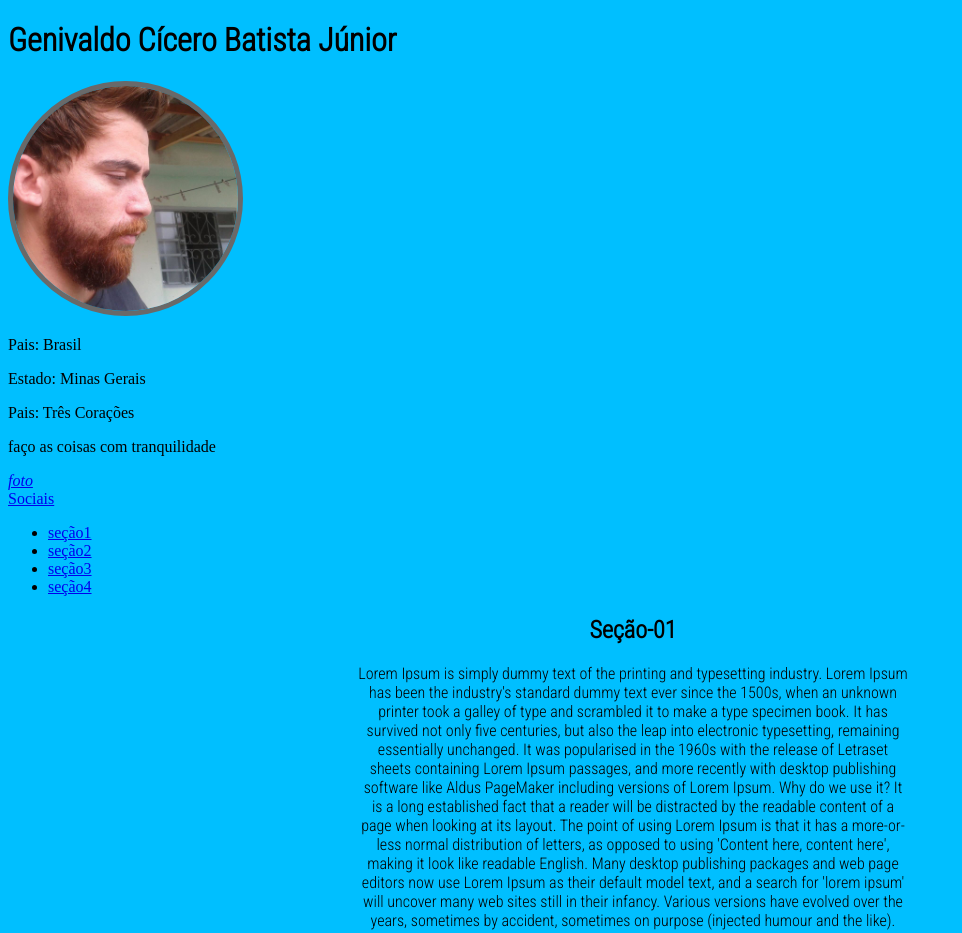
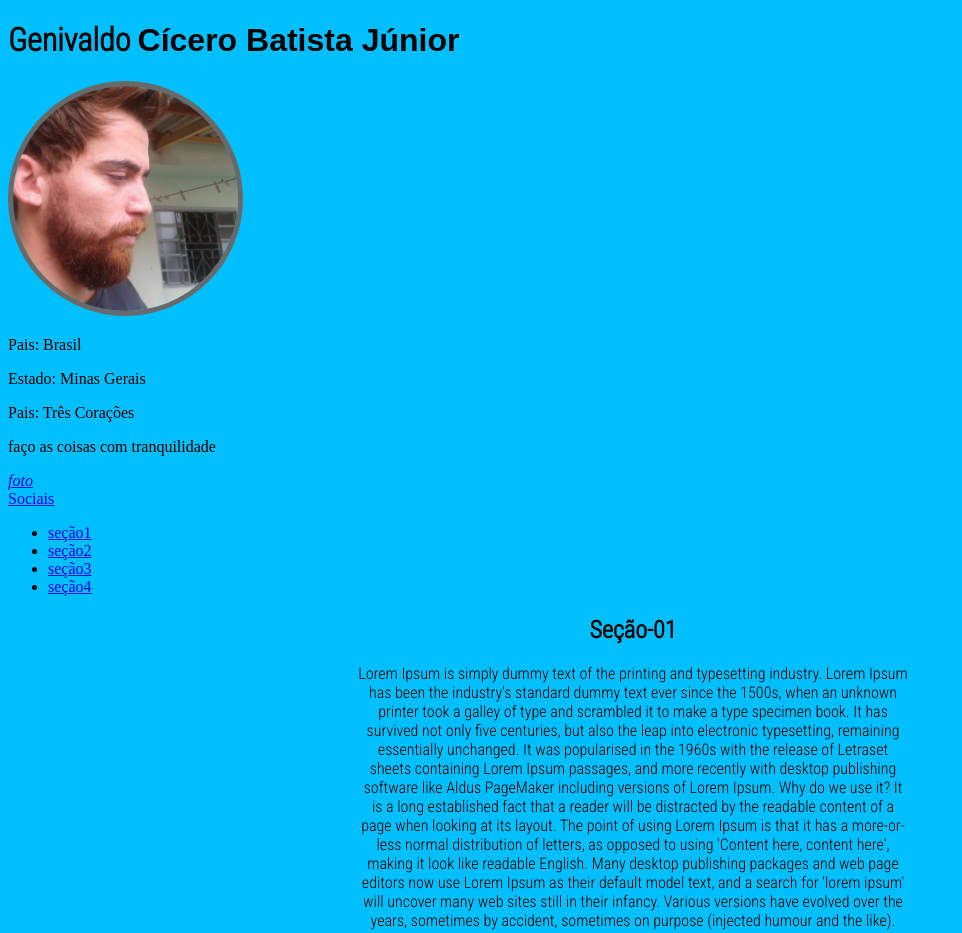
Before and after one commit to cGenivaldo/cGenivaldo, a plain HTML site: page index.html in a window 1280 px wide. Shown: the top 933 px of the page, without its empty margins (0-962 px from the left). Drawn offline with Linux system fonts and the light colour scheme.

Commit message:
portifolio

```diff
--- a/index.html
+++ b/index.html
@@ -14,7 +14,7 @@
 
 </head>
 <body>
-    <h1>Genivaldo Cícero Batista Júnior</h1>
+    <h1>Genivaldo <span class="nome">Cícero Batista Júnior</span></h1>
 
 
 <img id="foto-perfil" src="eu.jpg" alt="Foto de perfil">
--- a/style.css
+++ b/style.css
@@ -23,3 +23,7 @@ h1 {
     font-family: 'Roboto Condensed', sans-serif;
     width: 550px;
 }
+
+.nome {
+    font-family: sans-serif;
+}
```
